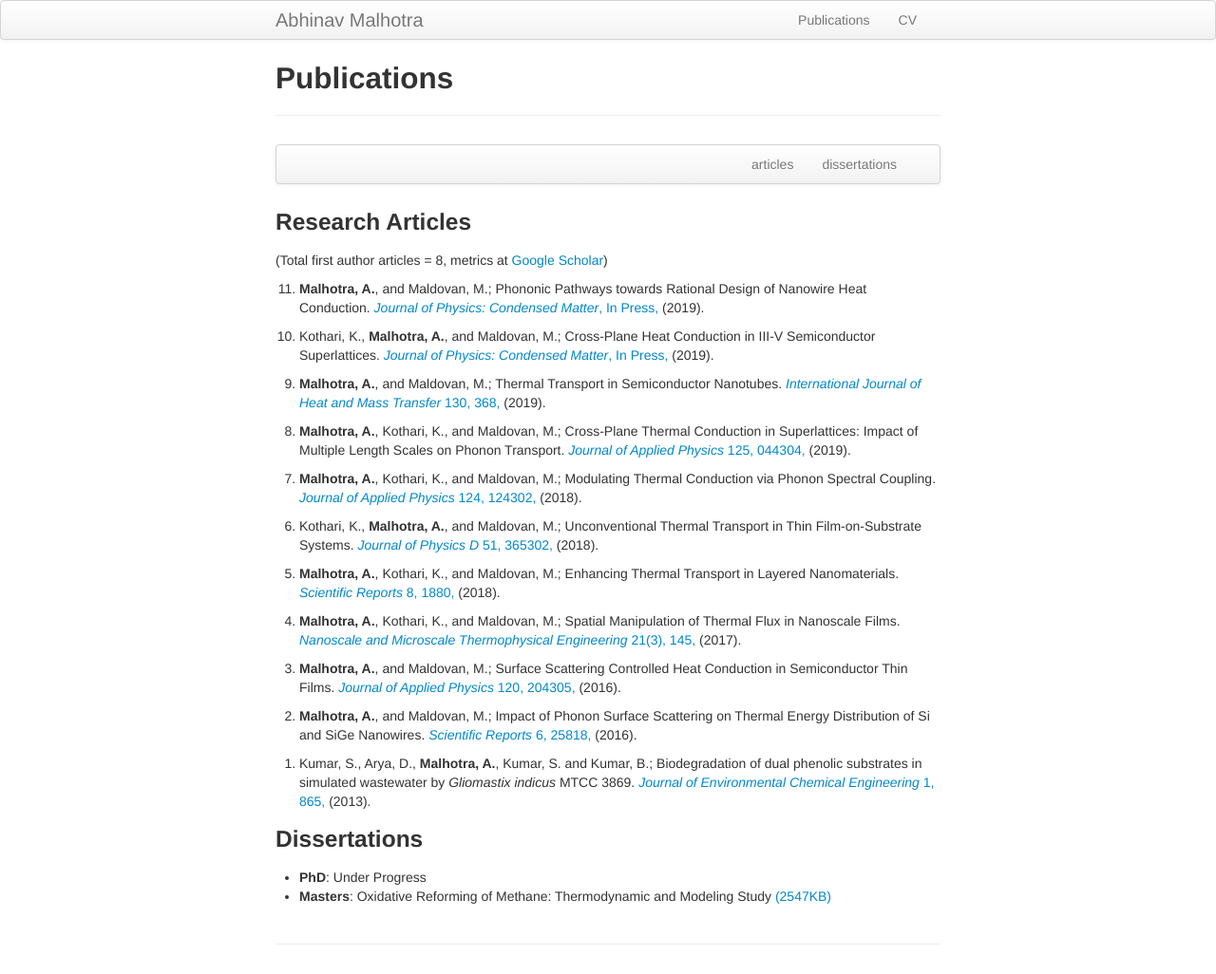
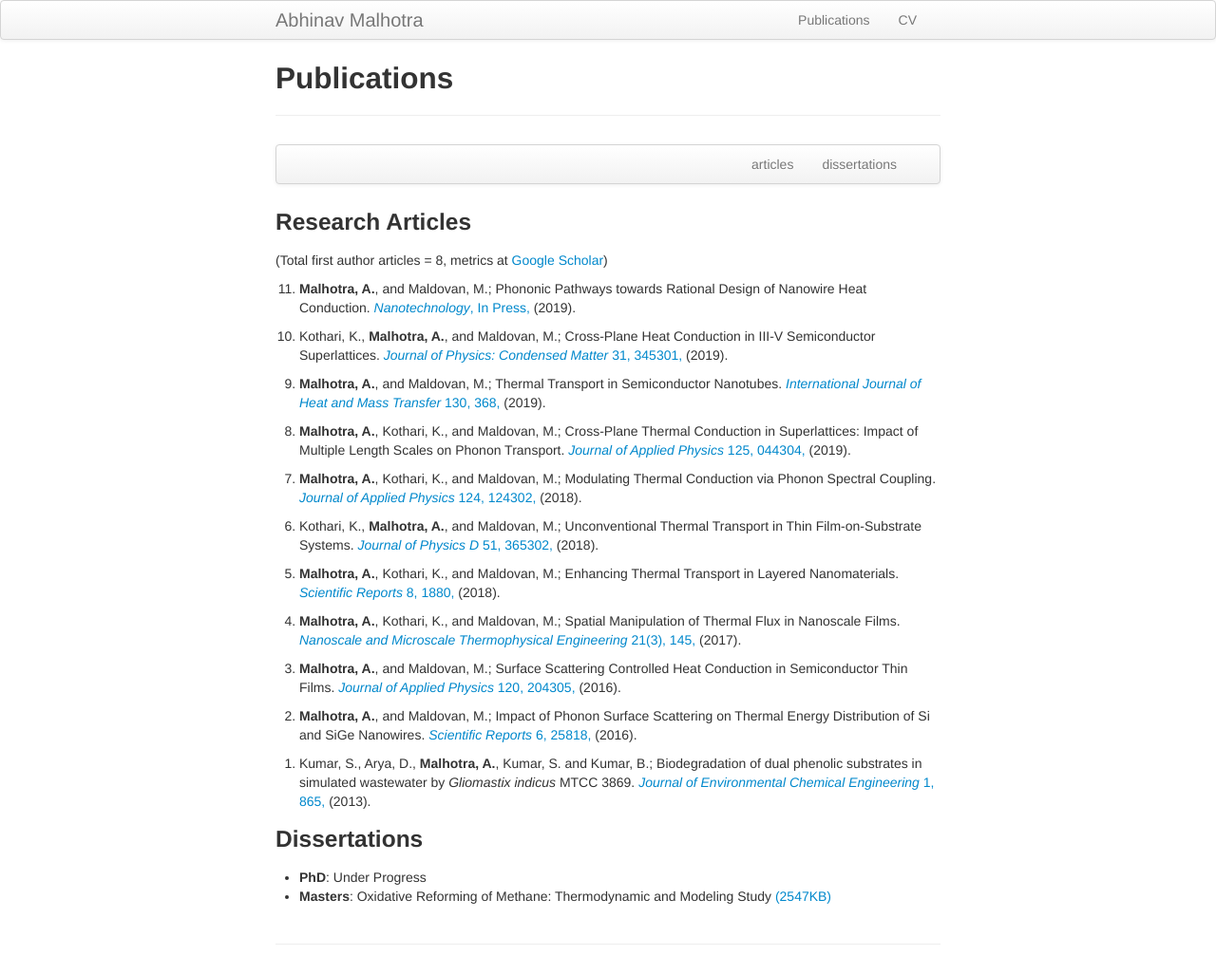
Before and after one commit to ABMalhotra/ABMalhotra.github.io, a Jekyll site: the page built from pages/pubs.md, in a window 1280 px wide. Shown: the whole page at 95% size. Built offline with Jekyll 4.4.1, drawn with Linux system fonts in a browser that asks for light colours.

Commit message:
new tab pubs

```diff
--- a/pages/pubs.md
+++ b/pages/pubs.md
@@ -31,12 +31,11 @@
 (Total first author articles = 8, metrics at [Google
 Scholar](https://scholar.google.com/citations?user=CUv1-V0AAAAJ&hl=en){:target="_blank"})
 
-11. **Malhotra, A.**, and Maldovan, M.; Phononic Pathways towards Rational Design of Nanowire Heat Conduction. [*Journal of Physics: Condensed Matter*, In Press, ](https://iopscience.iop.org/article/10.1088/1361-6528/ab261d){:target="_blank"}(2019).
+11. **Malhotra, A.**, and Maldovan, M.; Phononic Pathways towards Rational Design of Nanowire Heat Conduction. [*Nanotechnology*, In Press, ](https://iopscience.iop.org/article/10.1088/1361-6528/ab261d){:target="_blank"}(2019).
 
 10. Kothari, K., **Malhotra, A.**, and Maldovan, M.; Cross-Plane
 Heat Conduction in III-V Semiconductor Superlattices. [*Journal of
-Physics: Condensed Matter*, In Press,
-](https://iopscience.iop.org/article/10.1088/1361-648X/ab2172){:target="_blank"}(2019).
+Physics: Condensed Matter* 31, 345301, ](https://iopscience.iop.org/article/10.1088/1361-648X/ab2172){:target="_blank"}(2019).
 
 9. **Malhotra, A.**, and Maldovan, M.; Thermal Transport in
 Semiconductor Nanotubes. [*International Journal of Heat and Mass
```
Also changed, not shown: 1 other file.
